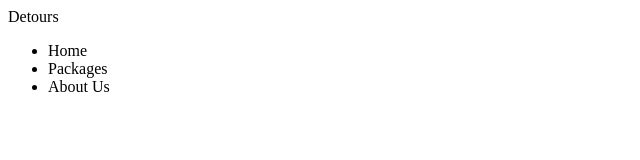
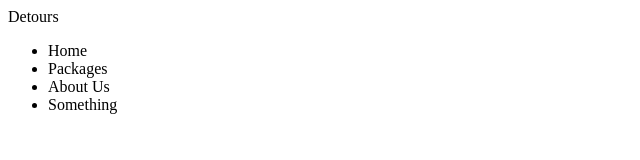
Before and after one commit to rollerboy247/CIS193_Project_Detours, a plain HTML site: page index.html in a window 1280 px wide. Shown: the whole page, without its empty margins (0-640 px from the left). Drawn offline with Linux system fonts and the light colour scheme.

Commit message:
Added list element

```diff
--- a/index.html
+++ b/index.html
@@ -16,6 +16,7 @@
 			<li>Home</li>
 			<li>Packages</li>
 			<li>About Us</li>
+			<li>Something</li>
 		</ul>
 	</nav>
 </body>
```
